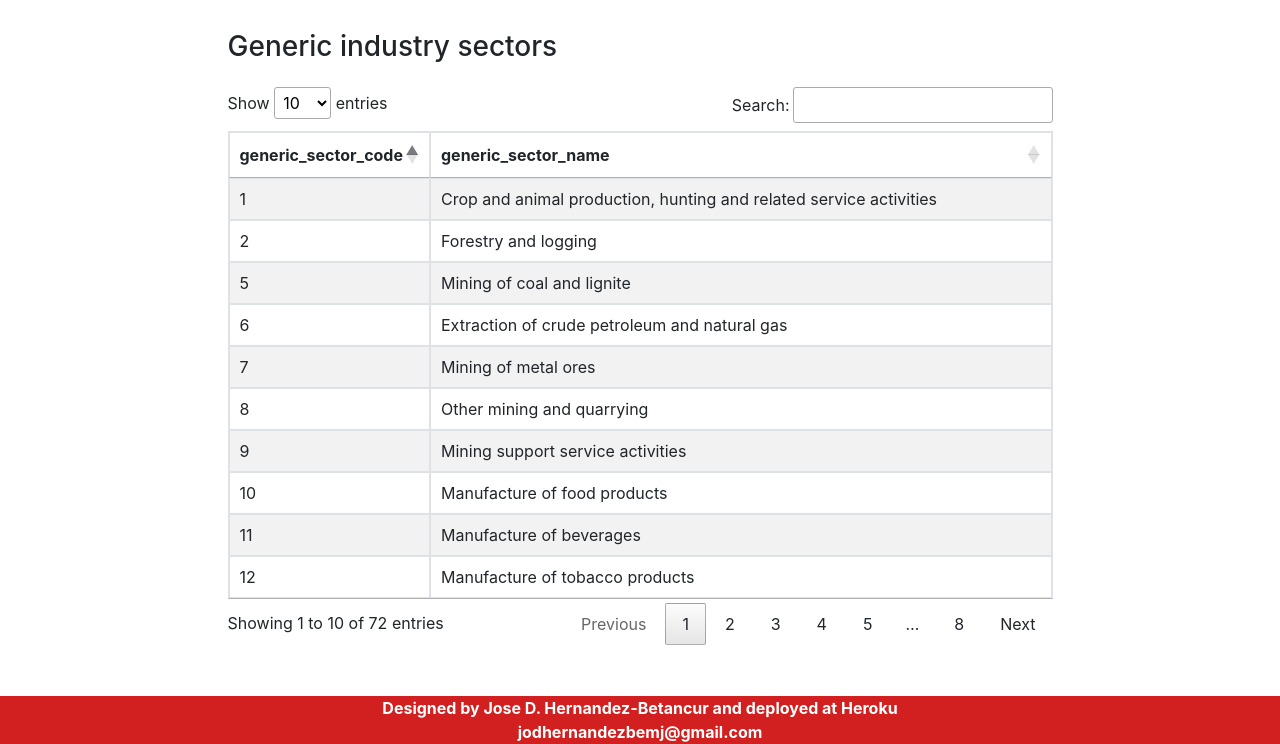
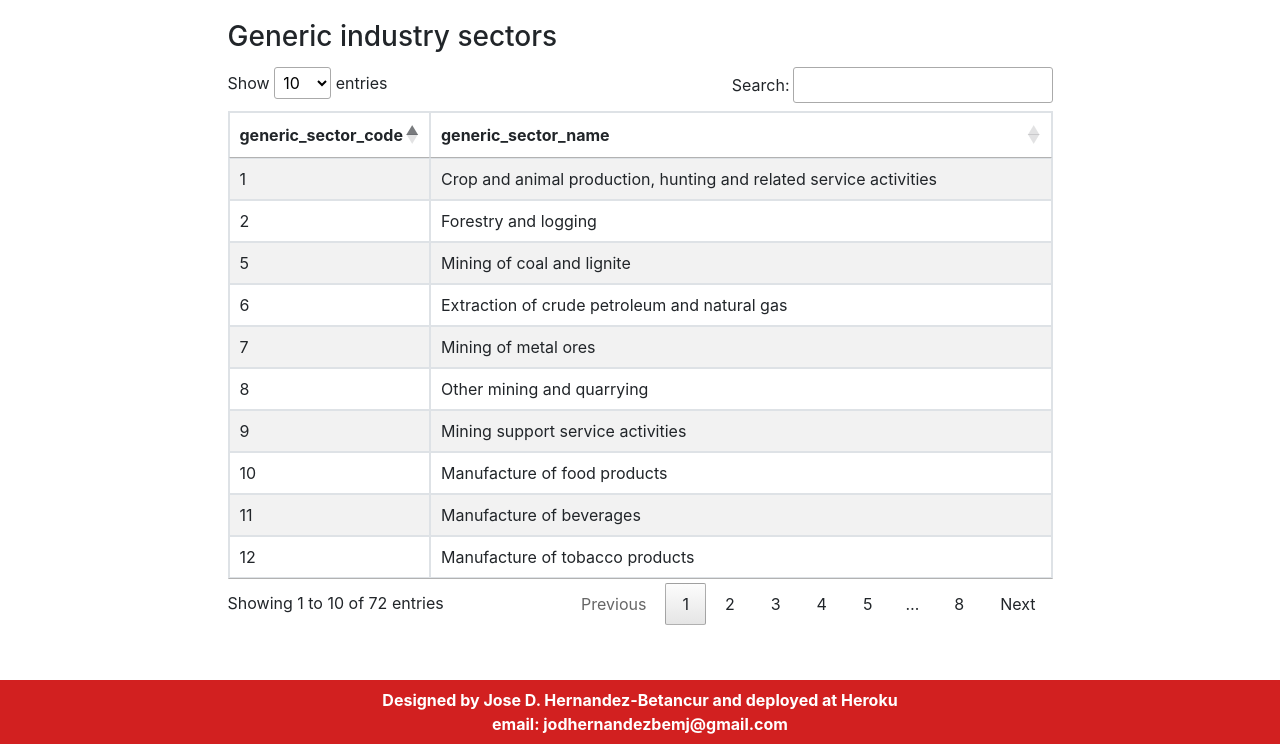
Before and after one commit to jodhernandezbe/PRTR_transfers_FastAPI, a FastAPI app: page /sectors/ in a window 1280 px wide. Shown: the part 56-800 px from the top of the page. Run offline with FastAPI, Linux system fonts and the light colour scheme; some libraries are stand-ins or nearby versions.

Commit message:
Version July 12, 2021

```diff
--- a/static/css/base.css
+++ b/static/css/base.css
@@ -5,12 +5,16 @@
     margin: 0;
 }
 
+main {
+    min-height: calc(100vh - 56px - 64px);
+}
+
 h2 {
     margin: 0;
 }
 
 #footer {
-    position: fixed;
+    /* position:absolute; */
     background-color: #d22020;
     color: white;
     width: 100%;
@@ -41,6 +45,6 @@ h2 {
 }
 
 h3 {
-   padding-top: 30px;
-   padding-bottom: 15px;
+   padding-top: 20px;
+   padding-bottom: 5px;
 }
--- a/templates/base.html
+++ b/templates/base.html
@@ -49,13 +49,13 @@
             {% endblock %}
         </main>
 
-        <footer id='footer'>
+        <footer id="footer" class="pb-2 pt-2">
             <div class="container">
                 <div class="row justify-content-center">
                     Designed by Jose D. Hernandez-Betancur and deployed at Heroku
                 </div>
                 <div class="row justify-content-center">
-                    jodhernandezbemj@gmail.com
+                    email: jodhernandezbemj@gmail.com
                 </div>
             </div>
         </footer>
--- a/templates/generic_sector.html
+++ b/templates/generic_sector.html
@@ -2,7 +2,7 @@
 
 {% block content %}
 
-<div class="container">
+<div class="container mb-4">
   <div class="row justify-content-center">
 
 <div class="col-12 col-sm-12 col-md-11 col-lg-9">
--- a/templates/generic_substance.html
+++ b/templates/generic_substance.html
@@ -2,7 +2,7 @@
 
 {% block content %}
 
-<div class="container">
+<div class="container mb-4">
   <div class="row justify-content-center">
 
 <div class="col-12 col-sm-12 col-md-11 col-lg-9">
--- a/templates/generic_transfer_class.html
+++ b/templates/generic_transfer_class.html
@@ -2,7 +2,7 @@
 
 {% block content %}
 
-<div class="container">
+<div class="container mb-4">
   <div class="row justify-content-center">
 
 <div class="col-12 col-sm-12 col-md-11 col-lg-9">
```
